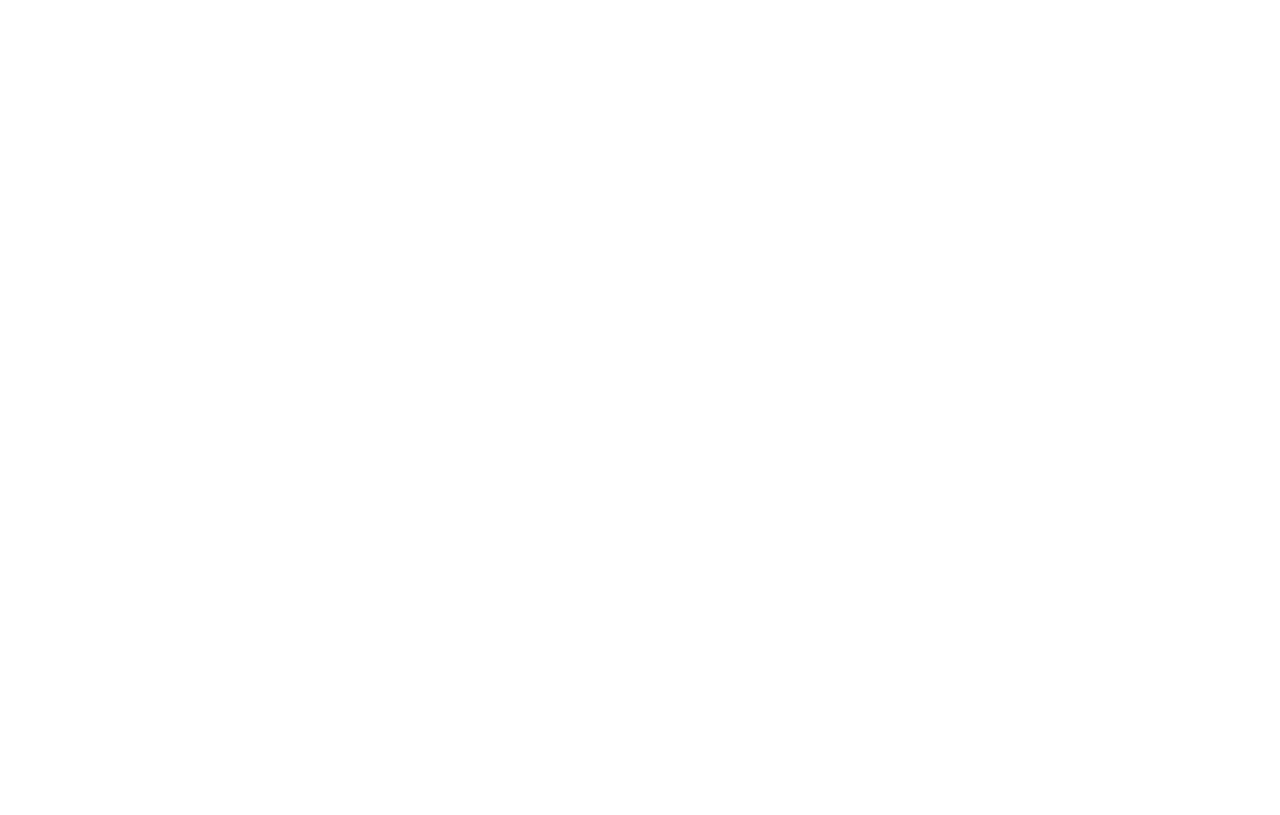
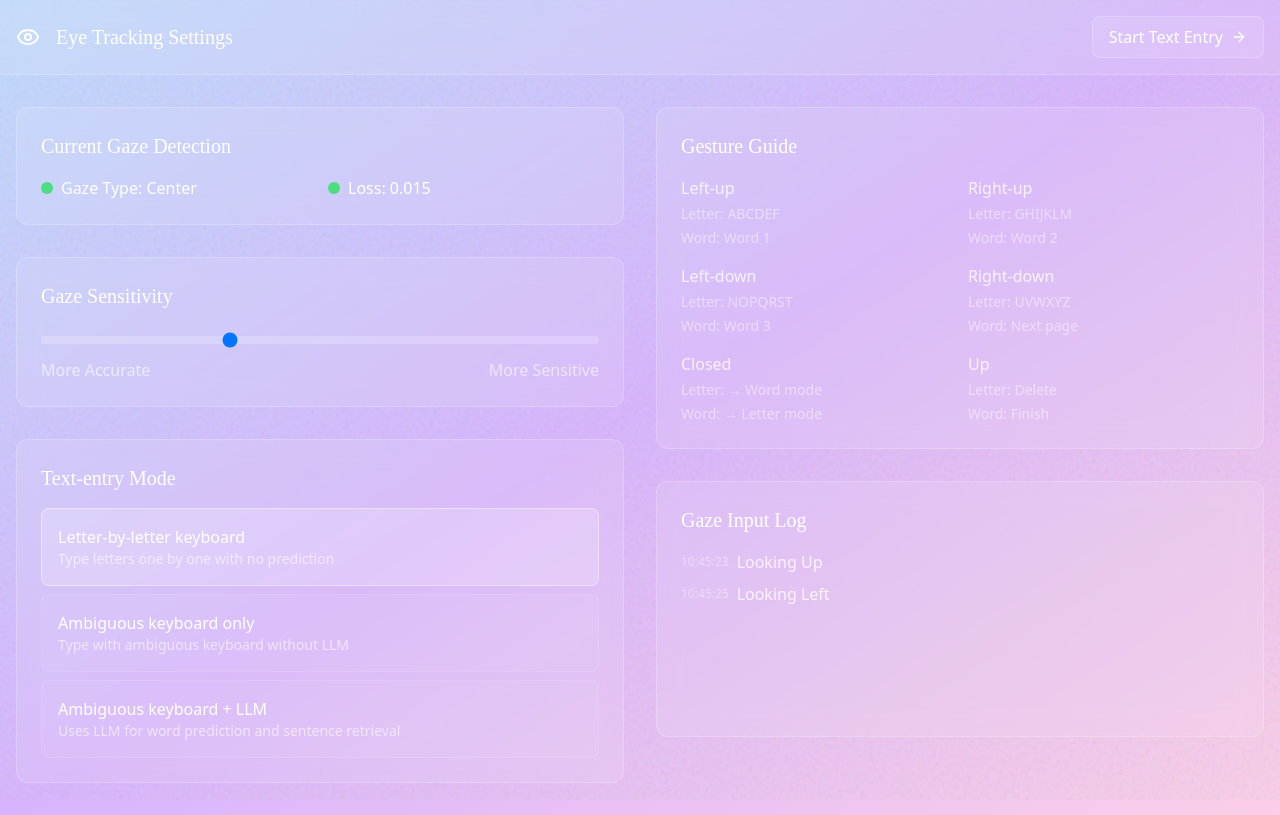
Before and after one commit to jaeeungracelee/EyeSpeak, a React (Vite) app in the folder meta/: page /eyes in a window 1280 px wide. Before the commit this address had no page. Built offline with nearby package versions, Linux system fonts and the light colour scheme.

Commit message:
settings

```diff
--- a/meta/src/App.jsx
+++ b/meta/src/App.jsx
@@ -1,6 +1,7 @@
 import { BrowserRouter as Router, Routes, Route } from 'react-router-dom';
 import { LandingPage } from './pages/LandingPage';
 import { SetupPage } from './pages/SetupPage';
+import { EyeSettingsPage } from './pages/EyeSettingsPage';
 
 const App = () => {
   return (
@@ -8,6 +9,7 @@
       <Routes>
         <Route path="/" element={<LandingPage />} />
         <Route path="/setup" element={<SetupPage />} />
+        <Route path="/eyes" element={<EyeSettingsPage />} />
       </Routes>
     </Router>
   );
--- /dev/null
+++ b/meta/src/pages/EyeSettingsPage.jsx
@@ -0,0 +1,154 @@
+// src/pages/EyeSettingsPage.jsx
+import { useState, useEffect } from 'react';
+import { Eye, Settings, Volume2, AlertCircle, ArrowRight, BarChart2 } from 'lucide-react';
+import { FilmGrain } from '../components/FilmGrain';
+
+const GazeDirectionTest = ({ currentGaze, loss }) => (
+  <div className="bg-white/10 backdrop-blur-md rounded-xl p-6 border border-white/20">
+    <h3 className="text-white font-serif text-xl mb-4">Current Gaze Detection</h3>
+    <div className="grid grid-cols-2 gap-4">
+      <div className="flex items-center gap-2">
+        <div className="w-3 h-3 rounded-full bg-green-400" />
+        <span className="text-white">Gaze Type: {currentGaze}</span>
+      </div>
+      <div className="flex items-center gap-2">
+        <div className={`w-3 h-3 rounded-full ${loss < 0.02 ? 'bg-green-400' : 'bg-yellow-400'}`} />
+        <span className="text-white">Loss: {loss.toFixed(3)}</span>
+      </div>
+    </div>
+  </div>
+);
+
+const GazeLog = ({ logs }) => (
+  <div className="bg-white/10 backdrop-blur-md rounded-xl p-6 border border-white/20 h-64 overflow-auto">
+    <h3 className="text-white font-serif text-xl mb-4">Gaze Input Log</h3>
+    <div className="space-y-2">
+      {logs.map((log, i) => (
+        <div key={i} className="text-white/80 flex items-center gap-2">
+          <span className="text-xs opacity-50">{log.time}</span>
+          <span>{log.action}</span>
+        </div>
+      ))}
+    </div>
+  </div>
+);
+
+const SensitivitySlider = ({ value, onChange }) => (
+  <div className="bg-white/10 backdrop-blur-md rounded-xl p-6 border border-white/20">
+    <h3 className="text-white font-serif text-xl mb-4">Gaze Sensitivity</h3>
+    <input
+      type="range"
+      min="0.1"
+      max="0.4"
+      step="0.05"
+      value={value}
+      onChange={onChange}
+      className="w-full h-2 bg-white/20 rounded-lg appearance-none cursor-pointer"
+    />
+    <div className="flex justify-between mt-2">
+      <span className="text-white/60">More Accurate</span>
+      <span className="text-white/60">More Sensitive</span>
+    </div>
+  </div>
+);
+
+const ModeSelector = ({ currentMode, onModeChange }) => (
+  <div className="bg-white/10 backdrop-blur-md rounded-xl p-6 border border-white/20">
+    <h3 className="text-white font-serif text-xl mb-4">Text-entry Mode</h3>
+    <div className="space-y-2">
+      {[
+        { id: 1, name: "Letter-by-letter keyboard", desc: "Type letters one by one with no prediction" },
+        { id: 2, name: "Ambiguous keyboard only", desc: "Type with ambiguous keyboard without LLM" },
+        { id: 3, name: "Ambiguous keyboard + LLM", desc: "Uses LLM for word prediction and sentence retrieval" }
+      ].map(mode => (
+        <button
+          key={mode.id}
+          onClick={() => onModeChange(mode.id)}
+          className={`w-full text-left p-4 rounded-lg border transition-all ${
+            currentMode === mode.id
+              ? 'bg-white/20 border-white/40'
+              : 'bg-white/5 border-white/10 hover:bg-white/10'
+          }`}
+        >
+          <div className="text-white font-medium">{mode.name}</div>
+          <div className="text-white/60 text-sm">{mode.desc}</div>
+        </button>
+      ))}
+    </div>
+  </div>
+);
+
+const GestureGuide = () => (
+  <div className="bg-white/10 backdrop-blur-md rounded-xl p-6 border border-white/20">
+    <h3 className="text-white font-serif text-xl mb-4">Gesture Guide</h3>
+    <div className="grid grid-cols-2 gap-4">
+      {[
+        { direction: "Left-up", letter: "ABCDEF", word: "Word 1" },
+        { direction: "Right-up", letter: "GHIJKLM", word: "Word 2" },
+        { direction: "Left-down", letter: "NOPQRST", word: "Word 3" },
+        { direction: "Right-down", letter: "UVWXYZ", word: "Next page" },
+        { direction: "Closed", letter: "→ Word mode", word: "→ Letter mode" },
+        { direction: "Up", letter: "Delete", word: "Finish" },
+      ].map((gesture, i) => (
+        <div key={i} className="text-white/80 space-y-1">
+          <div className="font-medium">{gesture.direction}</div>
+          <div className="text-sm opacity-60">Letter: {gesture.letter}</div>
+          <div className="text-sm opacity-60">Word: {gesture.word}</div>
+        </div>
+      ))}
+    </div>
+  </div>
+);
+
+export const EyeSettingsPage = () => {
+  const [sensitivity, setSensitivity] = useState(0.2);
+  const [currentMode, setCurrentMode] = useState(1);
+  const [currentGaze, setCurrentGaze] = useState("Center");
+  const [loss, setLoss] = useState(0.015);
+  const [logs, setLogs] = useState([
+    { time: "10:45:23", action: "Looking Up" },
+    { time: "10:45:25", action: "Looking Left" },
+    // Add more sample logs
+  ]);
+
+  return (
+    <div className="relative min-h-screen overflow-hidden bg-gradient-to-br from-blue-200 via-purple-300 to-pink-200">
+      <FilmGrain />
+
+      {/* Top Navigation */}
+      <nav className="relative bg-white/10 backdrop-blur-md border-b border-white/20">
+        <div className="max-w-7xl mx-auto px-4 py-4 flex items-center justify-between">
+          <div className="flex items-center gap-4">
+            <Eye className="h-6 w-6 text-white" />
+            <h1 className="text-white font-serif text-xl">Eye Tracking Settings</h1>
+          </div>
+          <button
+            onClick={() => window.location.href = '/text-entry'}
+            className="flex items-center gap-2 bg-white/10 px-4 py-2 rounded-lg border border-white/20 hover:bg-white/20 transition-all"
+          >
+            <span className="text-white">Start Text Entry</span>
+            <ArrowRight className="h-4 w-4 text-white" />
+          </button>
+        </div>
+      </nav>
+
+      {/* Main Content */}
+      <div className="relative max-w-7xl mx-auto px-4 py-8">
+        <div className="grid grid-cols-1 lg:grid-cols-2 gap-8">
+          {/* Left Column */}
+          <div className="space-y-8">
+            <GazeDirectionTest currentGaze={currentGaze} loss={loss} />
+            <SensitivitySlider value={sensitivity} onChange={(e) => setSensitivity(e.target.value)} />
+            <ModeSelector currentMode={currentMode} onModeChange={setCurrentMode} />
+          </div>
+
+          {/* Right Column */}
+          <div className="space-y-8">
+            <GestureGuide />
+            <GazeLog logs={logs} />
+          </div>
+        </div>
+      </div>
+    </div>
+  );
+};
```
